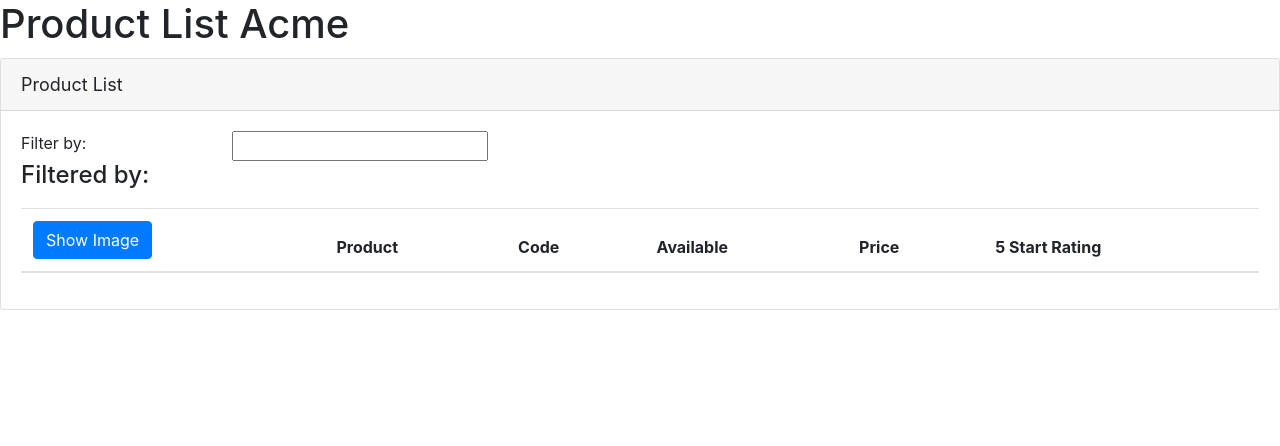
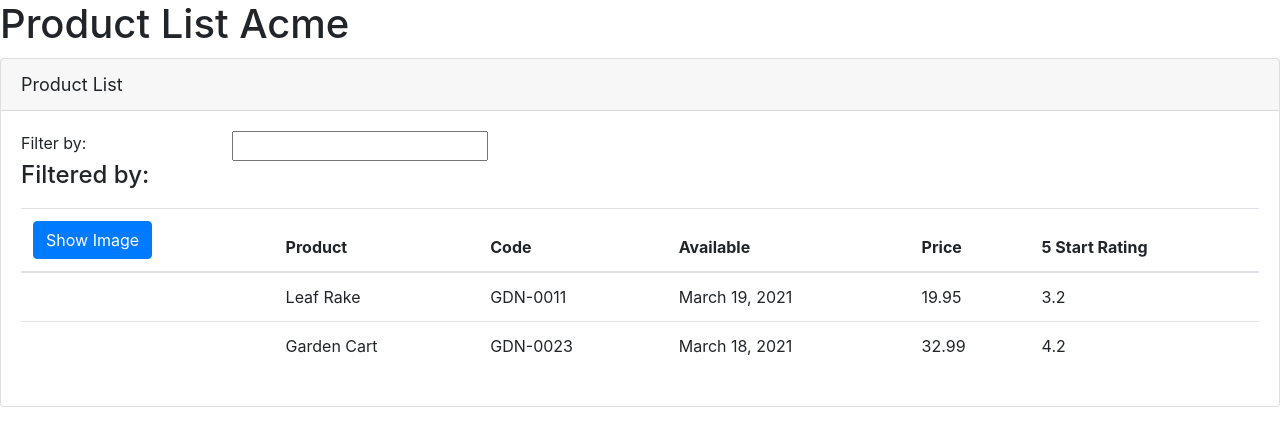
Before and after one commit to Manfrin92/angularioInitialTest, an Angular app: page / in a window 1280 px wide. Shown: the top 446 px of the page. Built offline with nearby package versions, Linux system fonts and the light colour scheme.

Commit message:
feat: *ngfor p loop

```diff
--- a/src/app/product/product-list.component.html
+++ b/src/app/product/product-list.component.html
@@ -24,7 +24,16 @@
             <th>5 Start Rating</th>
           </tr>
         </thead>
-        <tbody></tbody>
+        <tbody>
+          <tr *ngFor="let product of products">
+            <td></td>
+            <td>{{ product.productName }}</td>
+            <td>{{ product.productCode }}</td>
+            <td>{{ product.releaseDate }}</td>
+            <td>{{ product.price }}</td>
+            <td>{{ product.starRating }}</td>
+          </tr>
+        </tbody>
       </table>
     </div>
   </div>
```
